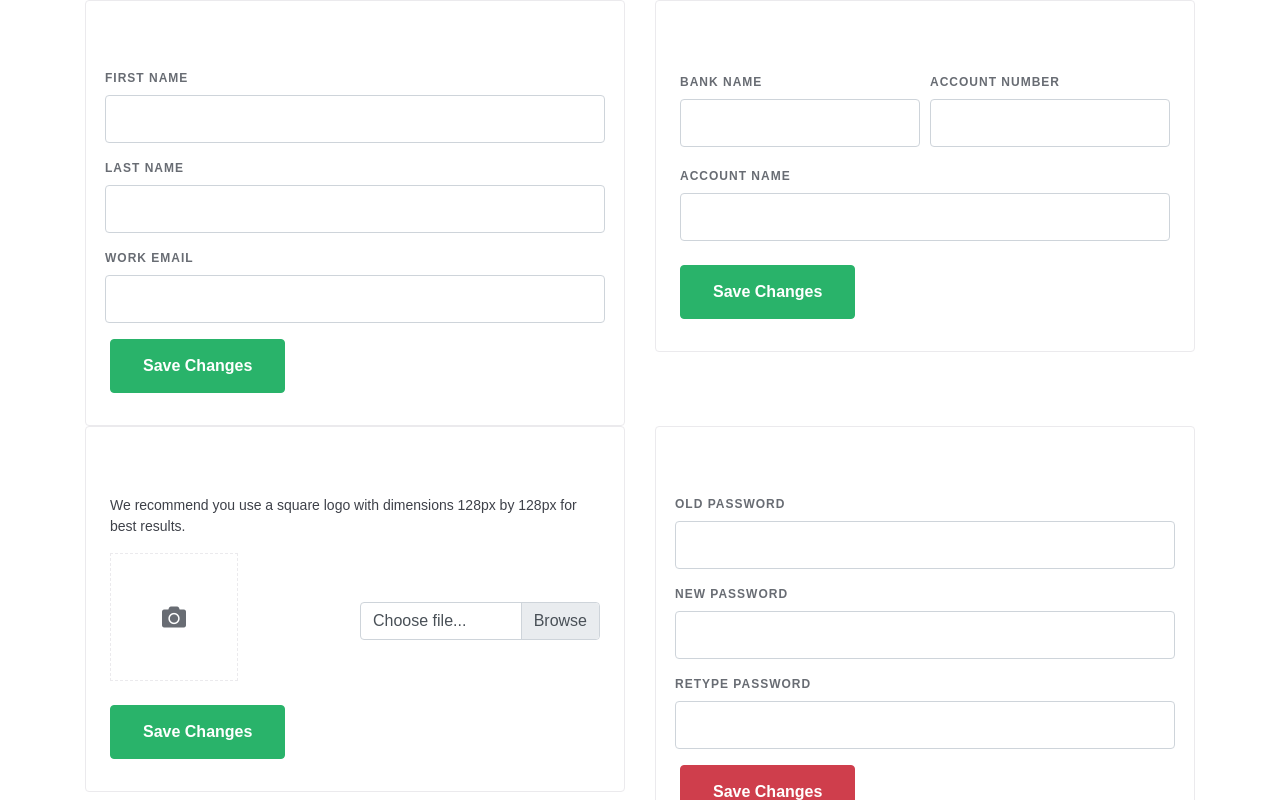
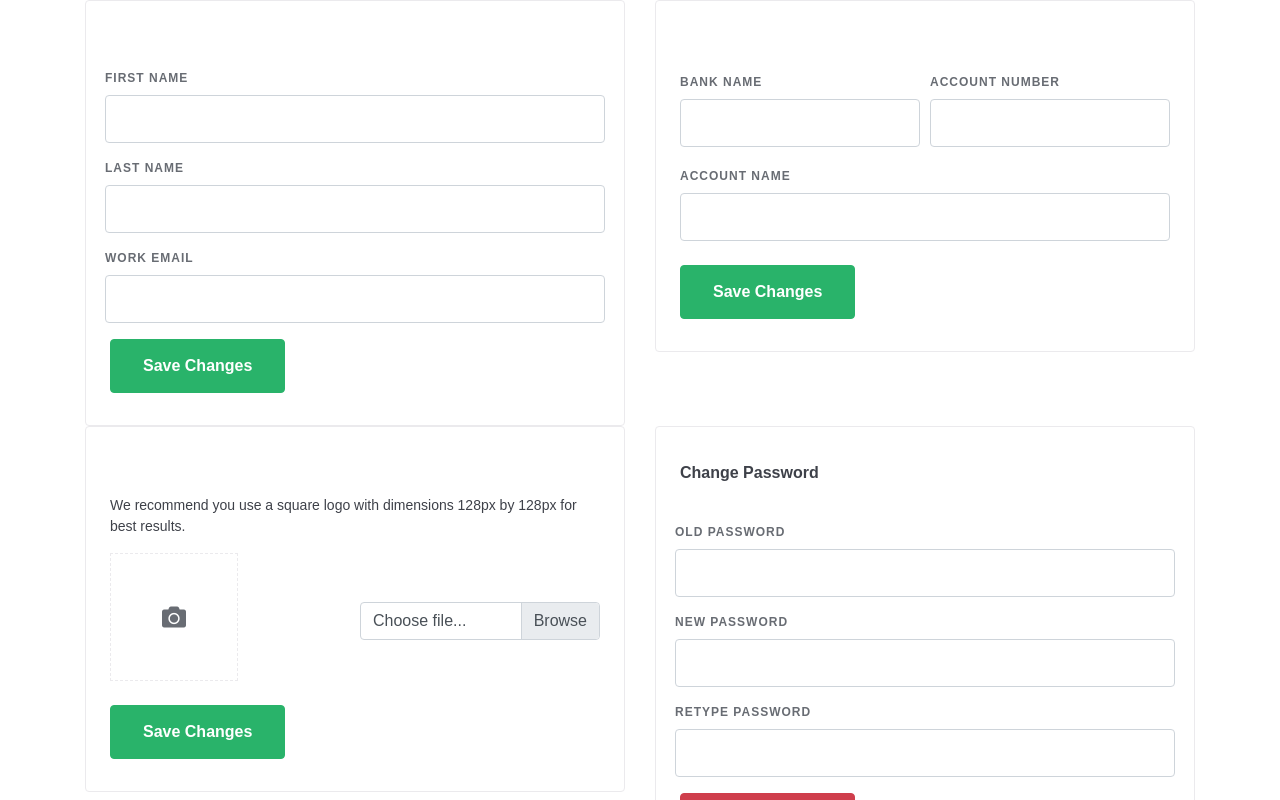
Before and after one commit to Igho-Godwin/vue-app, a Vue app: page /all-cards in a window 1280 px wide. Shown: the top 800 px of the page. Built offline with nearby package versions, Linux system fonts and the light colour scheme; a web font is replaced by a local one.

Commit message:
card header slot added

```diff
--- a/src/components/settings/ChangePassword.vue
+++ b/src/components/settings/ChangePassword.vue
@@ -1,6 +1,9 @@
 <template>
   <div>
-    <Card header="Change Password">
+    <Card>
+      <div slot="card-header">
+        <h3>Change Password</h3>
+      </div>
       <div slot="card-body">
         <form>
           <div class="form-row mb-3">
```
